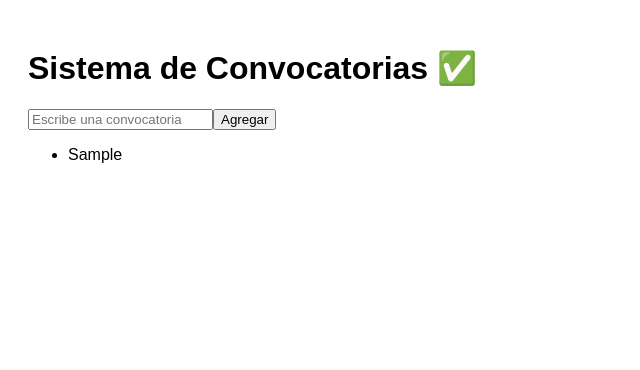
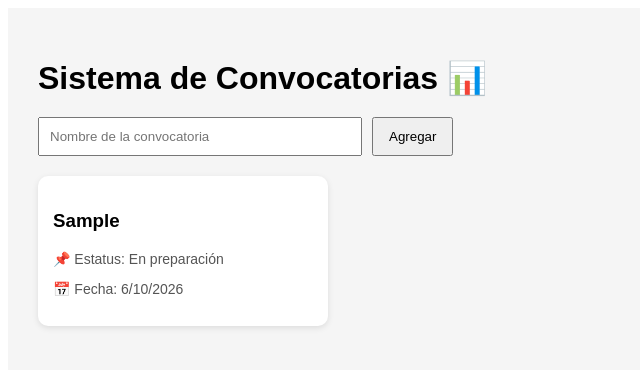
Before and after one commit to homeroarodriguezm-cell/sistema-convocatorias, a React (Vite) app: page / in a window 1280 px wide. Both pictures are taken after typing "Sample" into the empty fields and a click on the button "Agregar". Shown: the top 370 px of the page, without its empty margins (0-640 px from the left). Built offline with nearby package versions, Linux system fonts and the light colour scheme.

Commit message:
Update App.jsx

```diff
--- a/src/App.jsx
+++ b/src/App.jsx
@@ -1,32 +1,67 @@
 import { useState } from "react";
 
 export default function App() {
-  const [items, setItems] = useState([]);
-  const [texto, setTexto] = useState("");
+  const [convocatorias, setConvocatorias] = useState([]);
+  const [nombre, setNombre] = useState("");
 
   const agregar = () => {
-    if (!texto) return;
-    setItems([...items, texto]);
-    setTexto("");
+    if (!nombre) return;
+
+    const nueva = {
+      nombre,
+      estatus: "En preparación",
+      fecha: new Date().toLocaleDateString(),
+    };
+
+    setConvocatorias([...convocatorias, nueva]);
+    setNombre("");
   };
 
   return (
-    <div style={{ padding: 20, fontFamily: "Arial" }}>
-      <h1>Sistema de Convocatorias ✅</h1>
+    <div style={{ padding: "30px", fontFamily: "Arial", background: "#f5f5f5", minHeight: "100vh" }}>
 
-      <input
-        value={texto}
-        onChange={(e) => setTexto(e.target.value)}
-        placeholder="Escribe una convocatoria"
-      />
+      <h1 style={{ marginBottom: "20px" }}>Sistema de Convocatorias 📊</h1>
 
-      <button onClick={agregar}>Agregar</button>
+      {/* FORMULARIO */}
+      <div style={{ marginBottom: "20px" }}>
+        <input
+          value={nombre}
+          onChange={(e) => setNombre(e.target.value)}
+          placeholder="Nombre de la convocatoria"
+          style={{ padding: "10px", width: "300px", marginRight: "10px" }}
+        />
+        <button onClick={agregar} style={{ padding: "10px 15px" }}>
+          Agregar
+        </button>
+      </div>
 
-      <ul>
-        {items.map((item, i) => (
-          <li key={i}>{item}</li>
+      {/* LISTA EN TARJETAS */}
+      <div style={{ display: "grid", gap: "15px", gridTemplateColumns: "repeat(auto-fill, minmax(250px, 1fr))" }}>
+
+        {convocatorias.map((c, i) => (
+          <div
+            key={i}
+            style={{
+              background: "white",
+              padding: "15px",
+              borderRadius: "10px",
+              boxShadow: "0 2px 6px rgba(0,0,0,0.1)",
+            }}
+          >
+            <h3>{c.nombre}</h3>
+
+            <p style={{ fontSize: "14px", color: "#555" }}>
+              📌 Estatus: {c.estatus}
+            </p>
+
+            <p style={{ fontSize: "14px", color: "#555" }}>
+              📅 Fecha: {c.fecha}
+            </p>
+          </div>
         ))}
-      </ul>
+
+      </div>
+
     </div>
   );
 }
```
